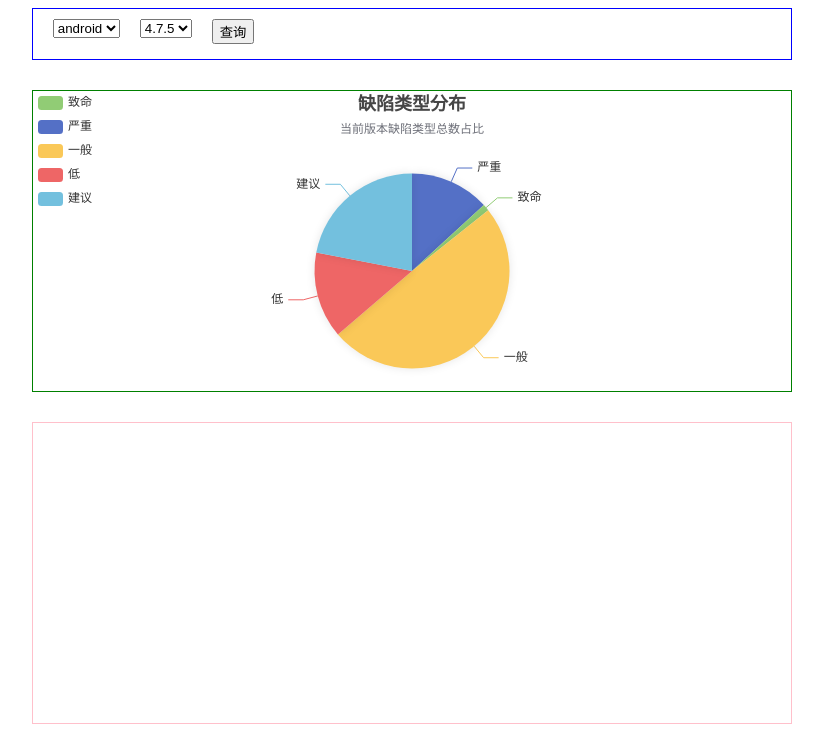
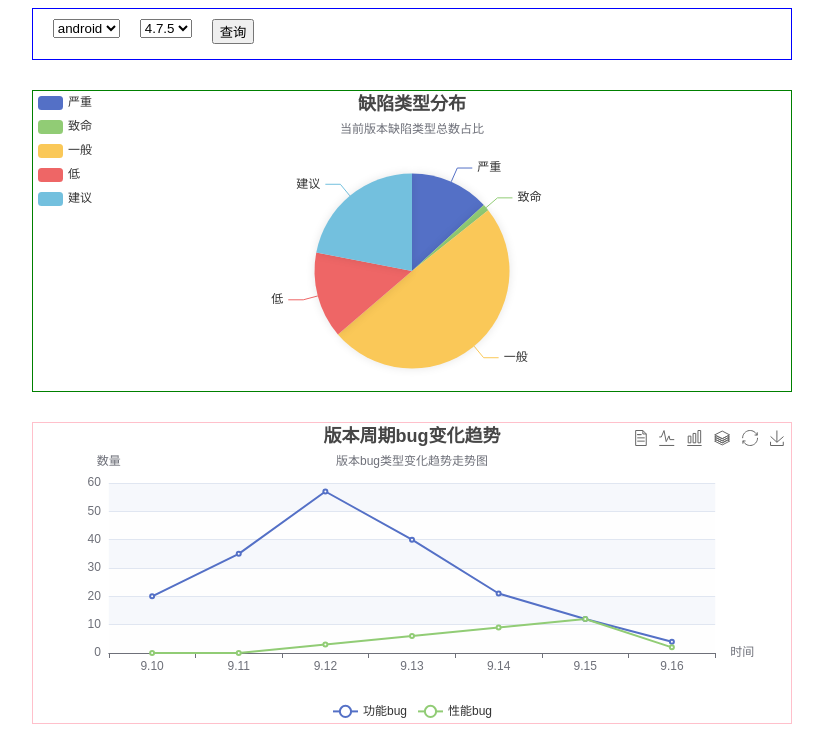
Before and after one commit to simonduan/code, a plain HTML site: page demo.html in a window 1280 px wide. Both pictures are taken after a click on the button "查询". Shown: the top 751 px of the page, without its empty margins (228-1051 px from the left). Drawn offline with nearby package versions, Linux system fonts and the light colour scheme.

Commit message:
增加制作曲线图

```diff
--- a/css/main.css
+++ b/css/main.css
@@ -0,0 +1,57 @@
+
+#container{
+    margin: 0px;
+    padding: 0px;
+    height: 100px;
+}
+#retrieval{
+    height: 50px;
+    width: 60%;
+    margin: 0 auto;
+    border: 1px solid blue;
+}
+#div1{
+    position: relative;
+    top: 30px;
+    height: 300px;
+    width: 60%;
+    margin: 0 auto;
+    border: 1px solid green;
+}
+#div2{
+    position: relative;
+    top: 60px;
+    height: 300px;
+    width: 60%;
+    margin: 0 auto;
+    border: 1px solid pink;
+}
+#div3{
+    position: relative;
+    top: 90px;
+    height: 300px;
+    width: 60%;
+    margin: 0 auto;
+    border: 1px solid green;
+}
+#div4{
+    position: relative;
+    top: 120px;
+    height: 300px;
+    width: 60%;
+    margin: 0 auto;
+    border: 1px solid green;
+}
+#div5{
+    position: relative;
+    top: 130px;
+    height: 40px;
+    width: 100%;
+    background-color: dimgray;
+}
+.check{
+    position: relative;
+    top: 10px;
+    float: left;
+    margin-left: 20px;
+}
--- a/demo.html
+++ b/demo.html
@@ -6,66 +6,10 @@
     <script src="./javascript/jquery2.1.4.min.js"></script>
     <script src="./javascript/getProductVersion.js" async="async"></script>
     <script src="./javascript/echarts.js"></script>
+    <script src="./javascript/pie.js"></script>
     <script src="./javascript/main.js"></script>
+    <script src="./javascript/line.js"></script>
     <title>demo.html</title>
-    <style>
-        #container{
-            margin: 0px;
-            padding: 0px;
-            height: 100px;
-        }
-        #retrieval{
-            height: 50px;
-            width: 60%;
-            margin: 0 auto;
-            border: 1px solid blue;
-        }
-        #div1{
-            position: relative;
-            top: 30px;
-            height: 300px;
-            width: 60%;
-            margin: 0 auto;
-            border: 1px solid green;
-        }
-        #div2{
-            position: relative;
-            top: 60px;
-            height: 300px;
-            width: 60%;
-            margin: 0 auto;
-            border: 1px solid pink;
-        }
-        #div3{
-            position: relative;
-            top: 90px;
-            height: 300px;
-            width: 60%;
-            margin: 0 auto;
-            border: 1px solid green;
-        }
-        #div4{
-            position: relative;
-            top: 120px;
-            height: 300px;
-            width: 60%;
-            margin: 0 auto;
-            border: 1px solid green;
-        }
-        #div5{
-            position: relative;
-            top: 130px;
-            height: 40px;
-            width: 100%;
-            background-color: dimgray;
-        }
-        .check{
-            position: relative;
-            top: 10px;
-            float: left;
-            margin-left: 20px;
-        }
-    </style>
 </head>
 <body>
 <div id="container">
@@ -98,6 +42,8 @@
     <div id="div4"></div>
     <div id="div5"></div>
 </div>
+<script>
 
+</script>
 </body>
 </html>
--- a/javascript/getProductVersion.js
+++ b/javascript/getProductVersion.js
@@ -16,7 +16,7 @@ $(function () {
         jsonp:"callback",
         jsonpCallback:"jsonp1",
         success:function (data) {
-            console.log(data)
+            // console.log(data)
             $("#version").empty()
             $.each(data,function (name,value) {
 
--- /dev/null
+++ b/javascript/line.js
@@ -0,0 +1,59 @@
+/**
+ * Created by simonduan on 2016/10/11.
+ */
+function createLine() {
+    var option = {
+        title:{
+            text:"版本周期bug变化趋势",
+            link:"http://tapd.oa.com",
+            x:"center",
+            subtext:"版本bug类型变化趋势走势图"
+        },
+        tooltip:{
+            trigger:"axis"
+        },
+        legend:{
+            data:["功能bug","性能bug"],
+            y:"bottom"
+        },
+        toolbox: {
+            show : true,
+            feature : {
+                mark : {show: true}, // 辅助线标志，上图icon左数1/2/3，分别是启用，删除上一条，删除全部
+                dataView : {show: true, readOnly: false},// 数据视图，上图icon左数8，打开数据视图
+                magicType : {show: true, type: ['line', 'bar', 'stack', 'tiled']},// 图表类型切换，当前仅支持直角系下的折线图、柱状图转换，上图icon左数6/7，分别是切换折线图，切换柱形图
+                restore : {show: true}, // 还原，复位原始图表，上图icon左数9，还原
+                saveAsImage : {show: true} // 保存为图片，上图icon左数10，保存
+            }
+        },
+        xAxis:[
+            {
+                type:"category",
+                name:"时间",
+                data:["9.10","9.11","9.12","9.13","9.14","9.15","9.16"]
+            }
+        ],
+        yAxis:[
+            {
+                name:"数量",
+                type:"value",
+                splitArea:{show:true}
+            }
+
+        ],
+        series: [
+            {
+                name: '功能bug',
+                type: 'line',
+                data: [20, 35, 57, 40, 21, 12, 4]
+            },
+            {
+                name: '性能bug',
+                type: 'line',
+                data: [0, 0, 3, 6, 9, 12, 2]
+            }
+        ]
+    };
+    var divdata = echarts.init(document.getElementById("div2"))
+    divdata.setOption(option)
+}
--- a/javascript/main.js
+++ b/javascript/main.js
@@ -19,53 +19,19 @@ $(function () {
             success:function (data) {
                 //解析返回数据作为饼图的数据
                 dataArr = [];
+                legenddata = [];
                 for(var i=0;i<data.length;i++){
-                    console.log(data[i])
+                    console.log(data[i].name)
                     dataArr.push(data[i])
+                    legenddata.push(data[i].name)
                 };
                 //开始制作饼图
                 var divdata = echarts.init(document.getElementById("div1"));
-                createPie(divdata,dataArr)
+                createPie(divdata,dataArr,legenddata)
             }
         });
+        createLine()
 
     })
 });
 //制做饼图函数
-function createPie(divdata,piedata) {
-    // var myChat = echarts.init(document.getElementById("div1"));
-    var option = {
-        title:{
-            text:"缺陷类型分布",
-            subtext:"当前版本缺陷类型总数占比",
-            x:"center"
-        },
-        tooltip:{
-            trigger:"item",
-            formatter:"{a}<br/>{b}:{c}({d}%)"
-        },
-        legend:{
-            orient:"auto",
-            left:"left",
-            data:["致命","严重","一般","低","建议"]
-        },
-        series:[
-            {
-                name:"bug类型",
-                type:"pie",
-                radius:"65%",
-                center:["50%","60%"],
-                data:piedata,
-                itemStyle: {
-                    normal: {
-                        shadowBlur: 10,
-                        shadowOffsetX: 0,
-                        shadowColor: 'rgba(0, 0, 0, 0.1)'
-                    }
-                }
-
-            }
-        ]
-    };
-    divdata.setOption(option)
-}
--- /dev/null
+++ b/javascript/pie.js
@@ -0,0 +1,42 @@
+/**
+ * Created by simonduan on 2016/10/11.
+ */
+function createPie(divdata,piedata,legenddata) {
+    // 需要传递三个参数：
+    //1.divdata 要插入图表的div元素  2.piedata 要构建饼图的数据  3.legenddata图例配置的基本数据
+    var option = {
+        title:{
+            text:"缺陷类型分布",
+            subtext:"当前版本缺陷类型总数占比",
+            link:"http://tapd.oa.com/",
+            x:"center"
+        },
+        tooltip:{
+            trigger:"items",
+            formatter:"{a}<br/>{b}:{c}({d}%)"
+        },
+        legend:{
+            orient:"auto",
+            left:"left",
+            data:legenddata,
+        },
+        series:[
+            {
+                name:"bug类型",
+                type:"pie",
+                radius:"65%",
+                center:["50%","60%"],
+                data:piedata,
+                itemStyle: {
+                    normal: {
+                        shadowBlur: 10,
+                        shadowOffsetX: 0,
+                        shadowColor: 'rgba(0, 0, 0, 0.1)'
+                    }
+                }
+
+            }
+        ]
+    };
+    divdata.setOption(option)
+}
```
